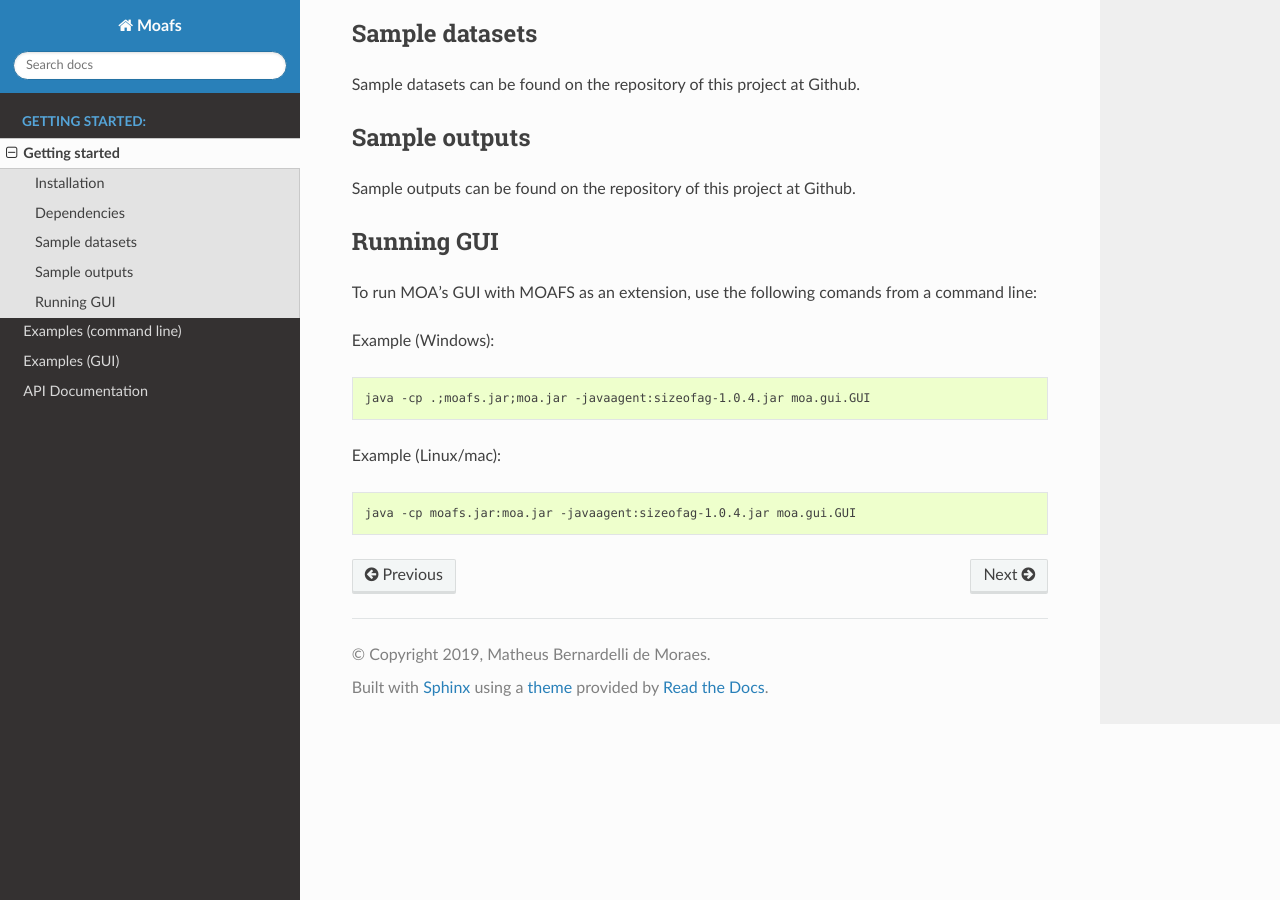
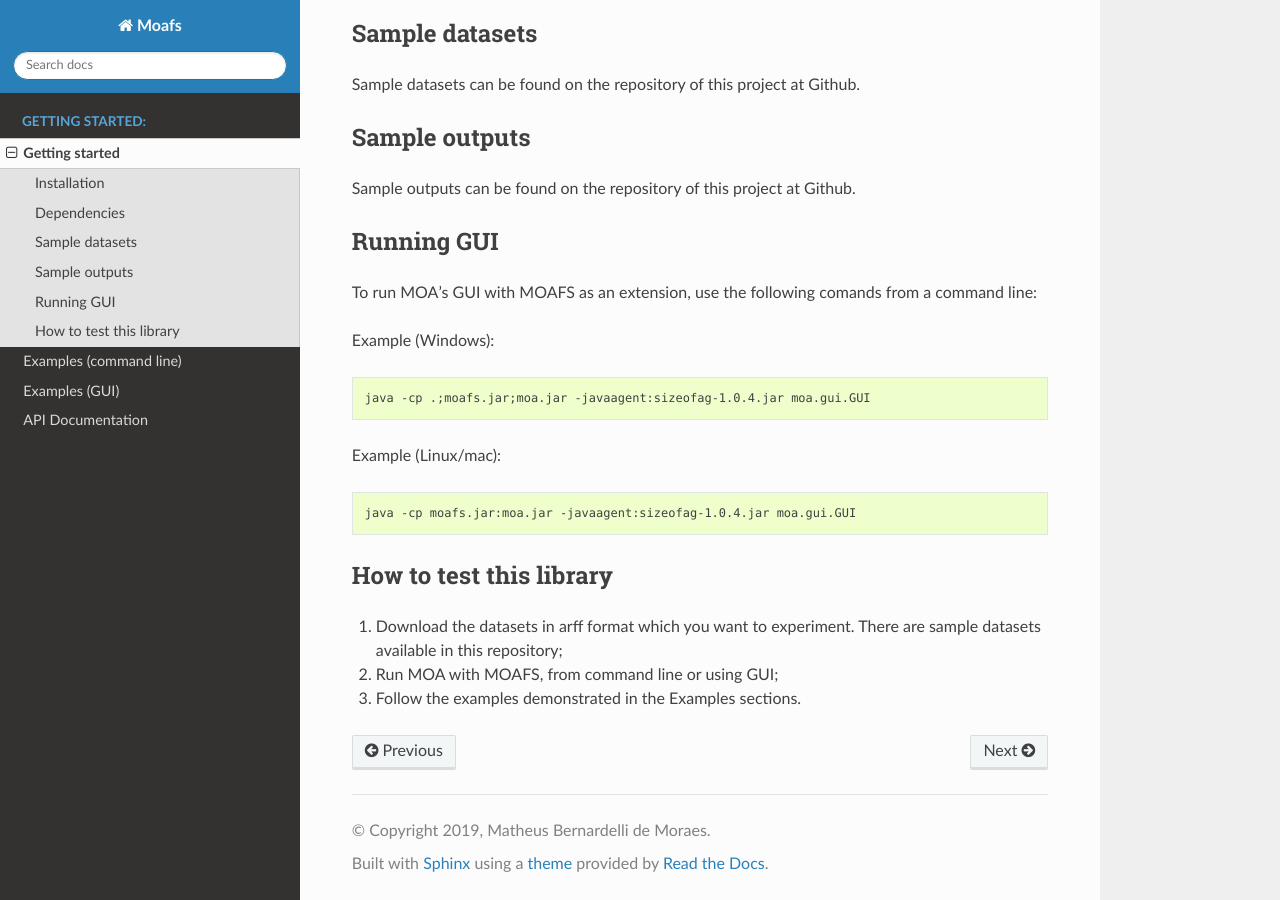
Before and after one commit to mbdemoraes/moafs, a Sphinx documentation site: the page built from docs/install.rst, in a window 1280 px wide and 900 px high, scrolled down 769 px. Built offline with Sphinx 7.4.7 and the Read the Docs theme 2.0.0, drawn with Linux system fonts in a browser that asks for light colours.

```diff
--- a/docs/install.rst
+++ b/docs/install.rst
@@ -59,3 +59,10 @@
 .. code-block:: bash
 
   java -cp moafs.jar:moa.jar -javaagent:sizeofag-1.0.4.jar moa.gui.GUI
+
+How to test this library
+-------------------------
+
+1. Download the datasets in arff format which you want to experiment. There are sample datasets available in this repository;
+2. Run MOA with MOAFS, from command line or using GUI;
+3. Follow the examples demonstrated in the Examples sections.
```
Also changed, not shown: docs/_static/moafs_06.png (added), docs/_static/moafs_07.png (added), 7 other files.
